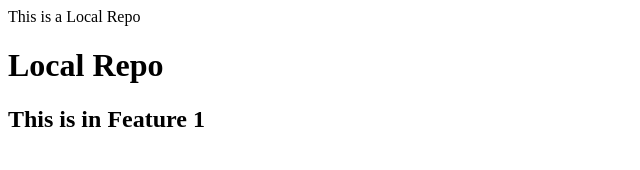
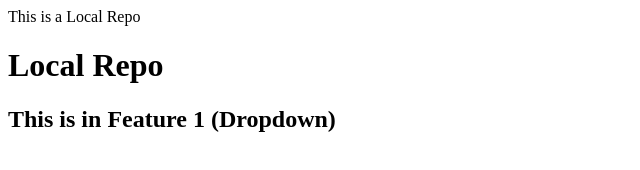
Before and after one commit to Mudasiriqbal-developer/LocalRepo, a plain HTML site: page index.html in a window 1280 px wide. Shown: the whole page, without its empty margins (0-640 px from the left). Drawn offline with Linux system fonts and the light colour scheme.

```diff
--- a/index.html
+++ b/index.html
@@ -1,3 +1,3 @@
 <p>This is a Local Repo</p>
 <h1>Local Repo</h1>
-<h2>This is in Feature 1</h2>
+<h2>This is in Feature 1 (Dropdown)</h2>
```
